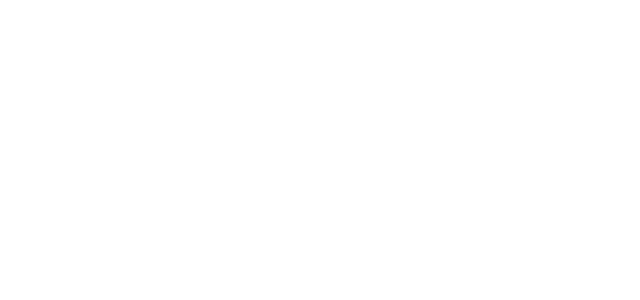
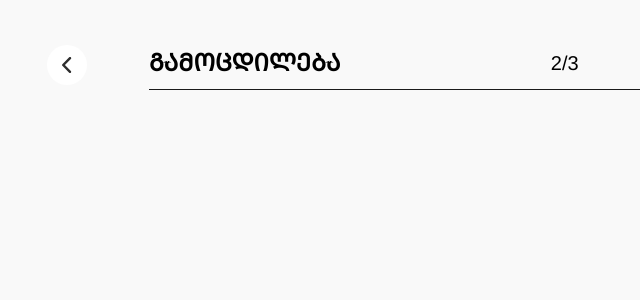
Before and after one commit to EkaAbashidze/redberry-form-webpage, a React (Create React App) app: page /experience in a window 1280 px wide. Before the commit this address had no page. Shown: the top 300 px of the page, without its empty margins (1-641 px from the left). Built offline with nearby package versions, Linux system fonts and the light colour scheme.

Commit message:
experience and education form pages added

```diff
--- a/src/App.tsx
+++ b/src/App.tsx
@@ -5,6 +5,8 @@
   Route,
   Routes,
 } from "react-router-dom";
+import Education from "./Components/Education";
+import Experience from "./Components/Experience";
 import Home from "./Components/Home";
 import Personal from "./Components/Personal";
 
@@ -14,7 +16,9 @@
       <div>
         <Routes>
           <Route path="/" element={<Home />} />
-          <Route path="/personal" element={<Personal/>} />
+          <Route path="/personal" element={<Personal />} />
+          <Route path="/experience" element={<Experience/>} />
+          <Route path="/education" element={<Education/>} />
         </Routes>
       </div>
     </Router>
--- /dev/null
+++ b/src/Components/Education.tsx
@@ -0,0 +1,17 @@
+import React from "react";
+import { Link } from "react-router-dom";
+import Header from "./Header";
+import Arrow from "./Svg/Arrow";
+
+export default function Education() {
+  return (
+    <div className="flex">
+      <div className="w-[57%] h-screen bg-lightgray px-[150px] pt-12 pb-16">
+        <Header heading="ᲒᲐᲜᲐᲗᲚᲔᲑᲐ" page={3} prevPage="/Experience" />
+        <form action=""></form>
+      </div>
+
+      <div className="2-[43%] h-screen"></div>
+    </div>
+  );
+}
--- /dev/null
+++ b/src/Components/Experience.tsx
@@ -0,0 +1,17 @@
+import React from "react";
+import { Link } from "react-router-dom";
+import Header from "./Header";
+import Arrow from "./Svg/Arrow";
+
+export default function Experience() {
+  return (
+    <div className="flex">
+      <div className="w-[57%] h-screen bg-lightgray px-[150px] pt-12 pb-16">
+        <Header heading="ᲒᲐᲛᲝᲪᲓᲘᲚᲔᲑᲐ" page={2} prevPage="/Personal" />
+        <form action=""></form>
+      </div>
+
+      <div className="2-[43%] h-screen"></div>
+    </div>
+  );
+}
```
